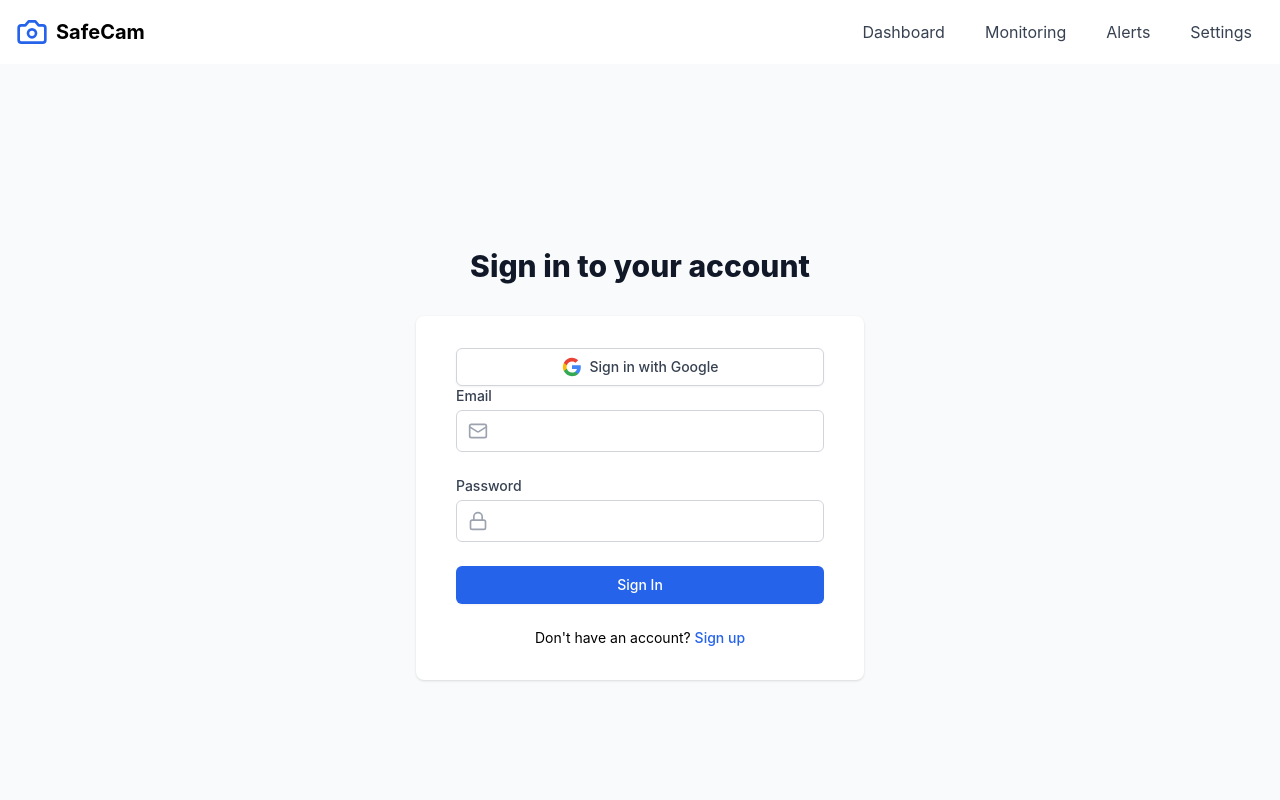
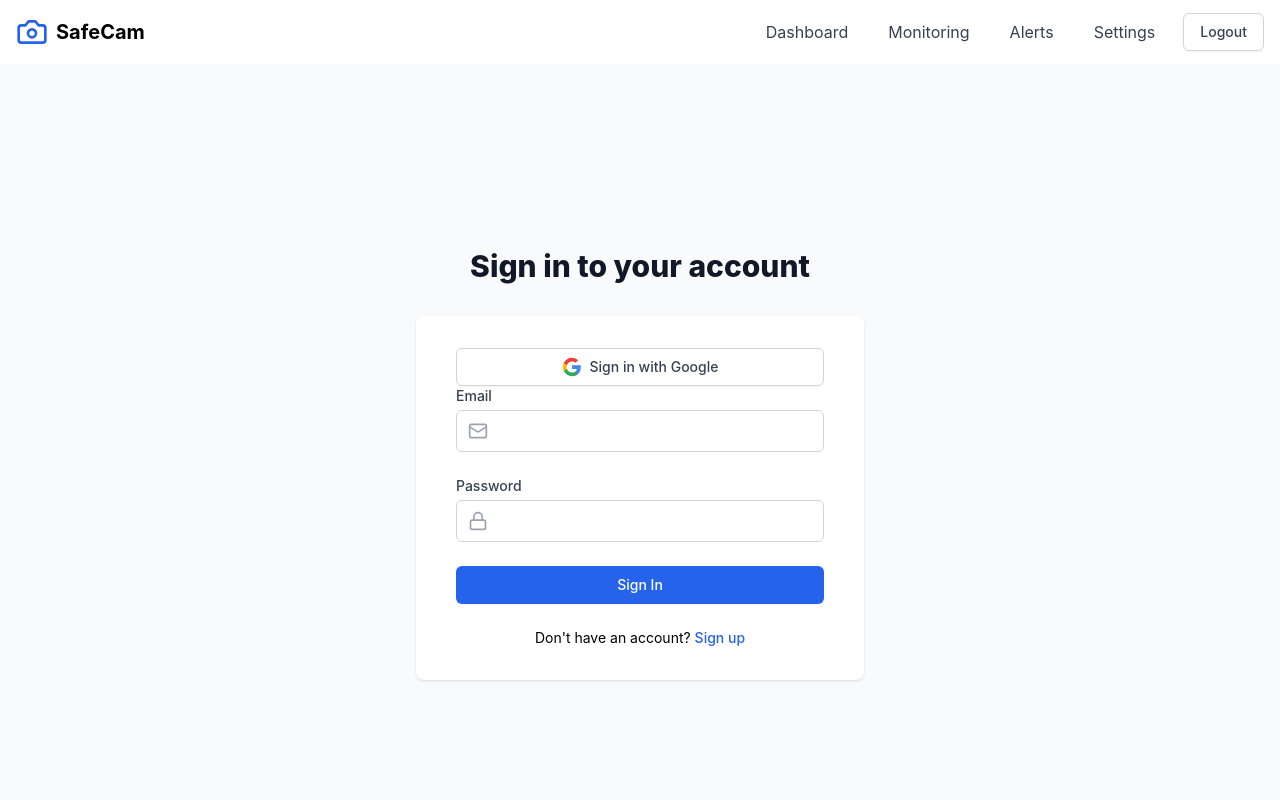
Before and after one commit to JeonJiw/SafeCam, a React (Create React App) app in the folder frontend/: page /login in a window 1280 px wide. Shown: the top 800 px of the page. Built offline with nearby package versions, Linux system fonts and the light colour scheme; sample sign-in values are in the browser's storage.

Commit message:
feat : add logout button

```diff
--- a/frontend/src/api/auth.js
+++ b/frontend/src/api/auth.js
@@ -3,4 +3,5 @@ import { api } from "./index";
 export const authAPI = {
   signup: (data) => api.post("/auth/signup", data),
   login: (data) => api.post("/auth/login", data),
+  logout: () => api.post("/auth/logout"),
 };
--- a/frontend/src/components/UI/Header.js
+++ b/frontend/src/components/UI/Header.js
@@ -1,8 +1,18 @@
 import React from "react";
 import { Camera, Menu } from "lucide-react";
 import { Link } from "react-router-dom";
+import { authService } from "../../services/authService";
+import Button from "./Button";
 
 function Header() {
+  const handleLogout = async () => {
+    try {
+      await authService.logout();
+    } catch (error) {
+      console.error("Logout failed:", error);
+    }
+  };
+
   return (
     <nav className="bg-white shadow-lg">
       <div className="max-w-7xl mx-auto px-4">
@@ -40,6 +50,11 @@ function Header() {
             >
               Settings
             </Link>
+            {authService.isAuthenticated() && (
+              <Button onClick={handleLogout} variant="secondary">
+                Logout
+              </Button>
+            )}
           </div>
           {/* Mobile */}
           <div className="md:hidden">
--- a/frontend/src/services/authService.js
+++ b/frontend/src/services/authService.js
@@ -23,7 +23,18 @@ export const authService = {
       throw error;
     }
   },
-  logout: () => {
-    localStorage.removeItem("access_token");
+  logout: async () => {
+    try {
+      await authAPI.logout();
+      localStorage.clear();
+      window.location.href = "/login";
+    } catch (error) {
+      console.error("Logout error:", error);
+      throw error;
+    }
+  },
+
+  isAuthenticated: () => {
+    return !!localStorage.getItem("token");
   },
 };
```
